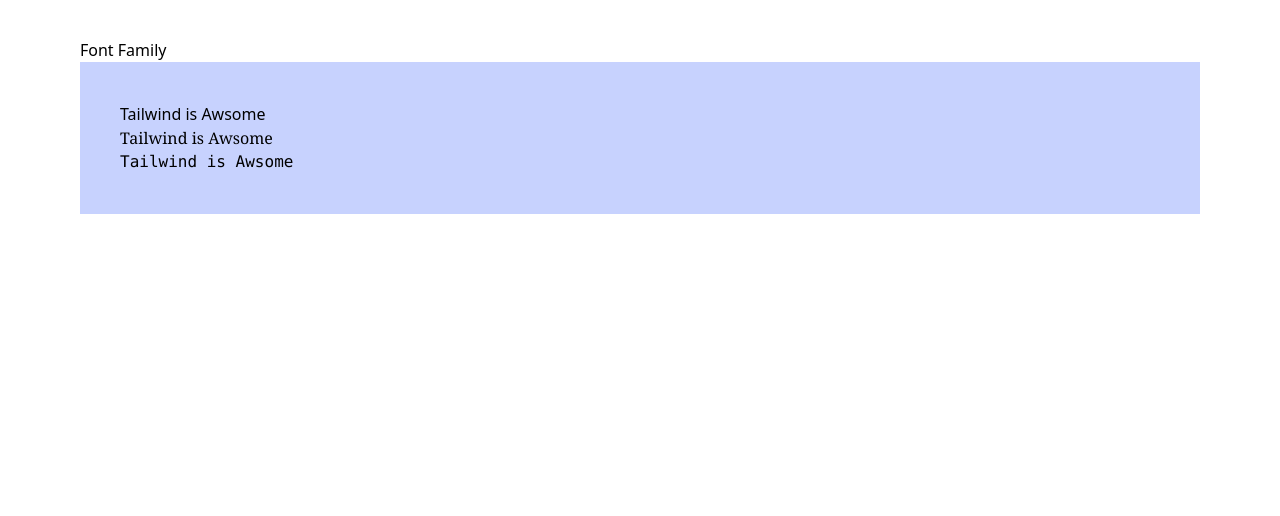
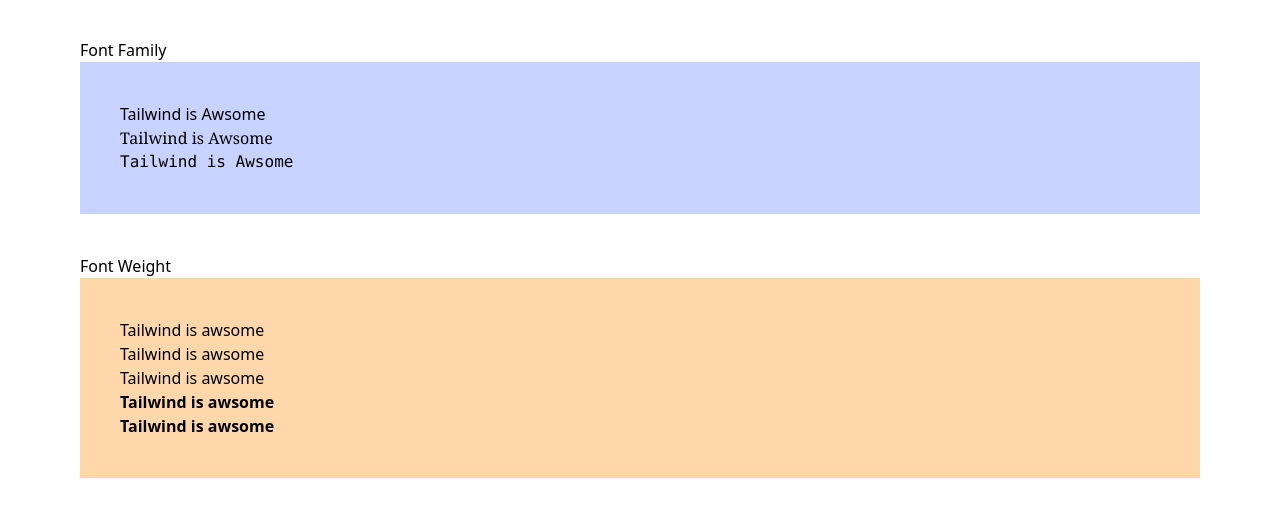
Before and after one commit to Ndungu-Jn/Tailwind_CSS, a plain HTML site: page 3. Typography/index.html in a window 1280 px wide. Shown: the part 434-950 px from the top of the page. Before the commit the page ends 800 px from the top, so only its background shows below. Drawn offline with nearby package versions, Linux system fonts and the light colour scheme.

Commit message:
Font weight

```diff
--- a/3. Typography/index.html
+++ b/3. Typography/index.html
@@ -36,10 +36,19 @@
 
 
 
+    <!-- Font Weight -->
+    <!-- https://tailwindcss.com/docs/font-weight -->
+     <h1>Font Weight</h1>
+     <div class="container bg-orange-200 p-10 mb-10">
+      <p class="font-light">Tailwind is awsome</p>
+      <p class="font-normal">Tailwind is awsome</p>
+      <p class="font-medium">Tailwind is awsome</p>
+      <p class="font-semibold">Tailwind is awsome</p>
+      <p class="font-bold">Tailwind is awsome</p>
+     </div>
 
 
-    <!-- Font Weight -->
-    <!-- https://tailwindcss.com/docs/font-weight -->
+
 
     <!-- Letter Spacing -->
     <!-- https://tailwindcss.com/docs/letter-spacing -->
```
